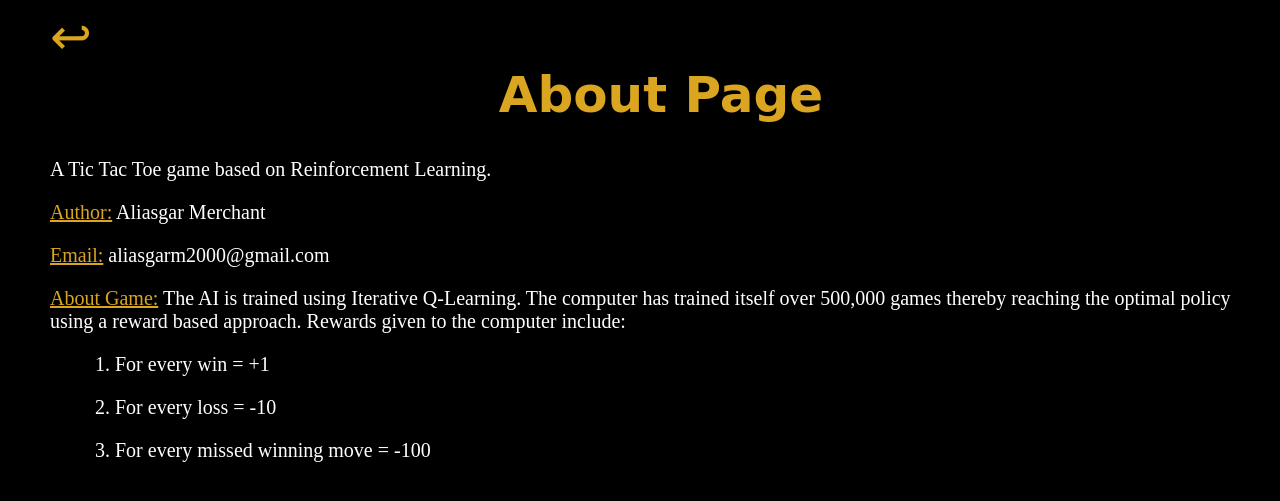
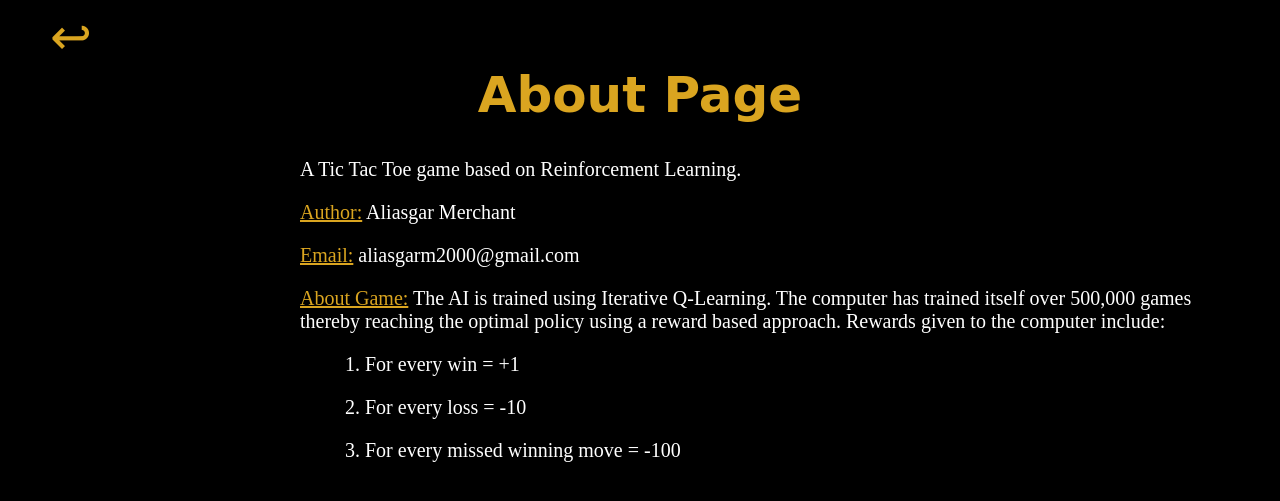
Before and after one commit to aliasgar-m/TIC-TAC-TOE-Game, a Flask app: page /about in a window 1280 px wide. Shown: the top 501 px of the page. Run offline with Flask 2, Linux system fonts and the light colour scheme.

Commit message:
shifted text

```diff
--- a/static/about_page.css
+++ b/static/about_page.css
@@ -4,6 +4,7 @@ body {
     color: white;
     font-size: 20px;
     margin-left: 50px;
+    margin-right: 50px;
 }
 
 .title {
@@ -16,7 +17,7 @@ body {
 }
 
 .return {
-    display: inline-flex;
+    display: flex;
     font-size: 50px;
     color: goldenrod;
     cursor: pointer;
@@ -25,3 +26,7 @@ body {
 .return:hover {
     color: white;
 }
+
+.text {
+    margin-left: 250px;
+}
--- a/templates/about_page.html
+++ b/templates/about_page.html
@@ -10,6 +10,7 @@
 <body>
     <div class="return"> &#8617 </div>
     <h1 class="title">About Page</h1>
+    <div class="text">
         <p> A Tic Tac Toe game based on Reinforcement Learning.</p>
         <p><u style="color:goldenrod;">Author:</style></u> Aliasgar Merchant </p>
         <p><u style="color:goldenrod;">Email:</style></u> aliasgarm2000@gmail.com </p>
@@ -19,6 +20,7 @@
         <p> &emsp;&emsp; 1. For every win = +1     </p>
         <p> &emsp;&emsp; 2. For every loss = -10   </p>
         <p> &emsp;&emsp; 3. For every missed winning move = -100    </p>
+    </div>
     <script src="/static/about.js"></script>
 </body>
 </html>
```
Lines whose indentation alone changed are shown as unchanged.
